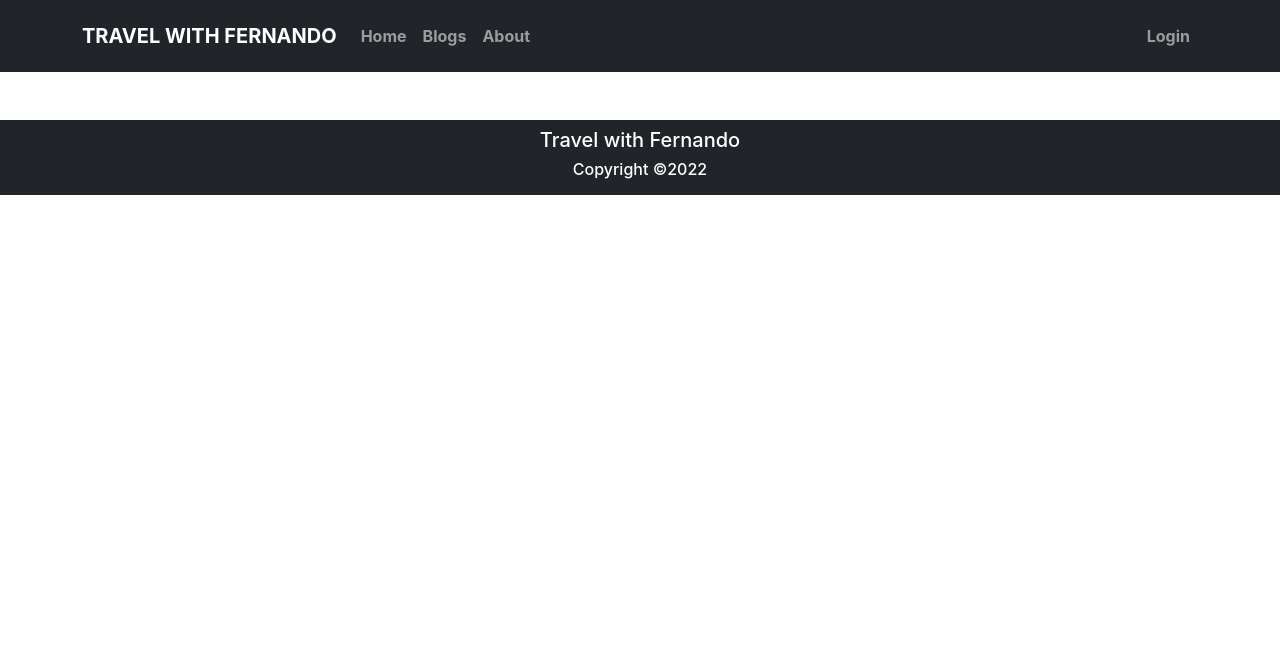
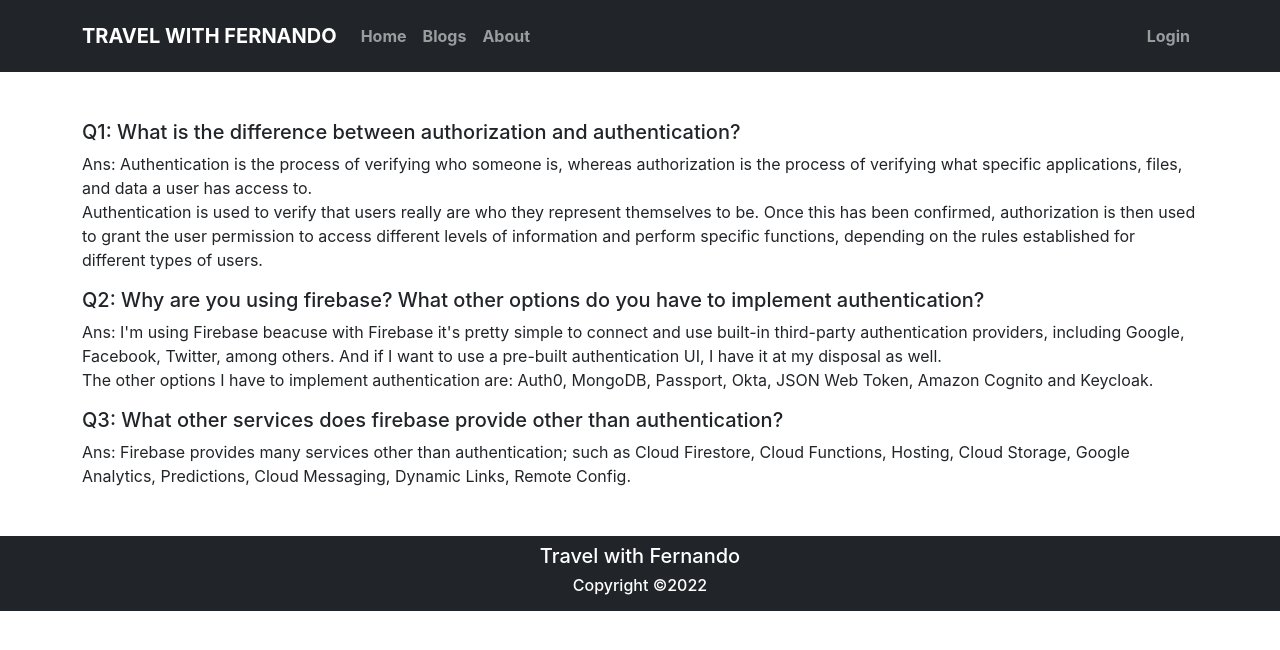
Before and after one commit to fazlerabbikhan/travel-with-fernando, a React (Create React App) app: page /blogs in a window 1280 px wide. Shown: the top 650 px of the page. Built offline with nearby package versions, Linux system fonts and the light colour scheme; no server answers.

Commit message:
blogs writen

```diff
--- a/src/Pages/Blogs/Blogs.js
+++ b/src/Pages/Blogs/Blogs.js
@@ -2,8 +2,17 @@ import React from 'react';
 
 const Blogs = () => {
     return (
-        <div>
-
+        <div className='container mt-5'>
+            <h5>Q1: What is the difference between authorization and authentication?</h5>
+            <p>Ans: Authentication is the process of verifying who someone is, whereas authorization is the process of verifying what specific applications, files, and data a user has access to. <br />
+                Authentication is used to verify that users really are who they represent themselves to be. Once this has been confirmed, authorization is then used to grant the user permission to access different levels of information and perform specific functions, depending on the rules established for different types of users.
+            </p>
+            <h5>Q2: Why are you using firebase? What other options do you have to implement authentication?</h5>
+            <p>Ans: I'm using Firebase beacuse with Firebase it's pretty simple to connect and use built-in third-party authentication providers, including Google, Facebook, Twitter, among others. And if I want to use a pre-built authentication UI, I have it at my disposal as well. <br />
+                The other options I have to implement authentication are: Auth0, MongoDB, Passport, Okta, JSON Web Token, Amazon Cognito and Keycloak.
+            </p>
+            <h5>Q3: What other services does firebase provide other than authentication?</h5>
+            <p>Ans: Firebase provides many services other than authentication; such as Cloud Firestore, Cloud Functions, Hosting, Cloud Storage, Google Analytics, Predictions, Cloud Messaging, Dynamic Links, Remote Config.</p>
         </div>
     );
 };
```
